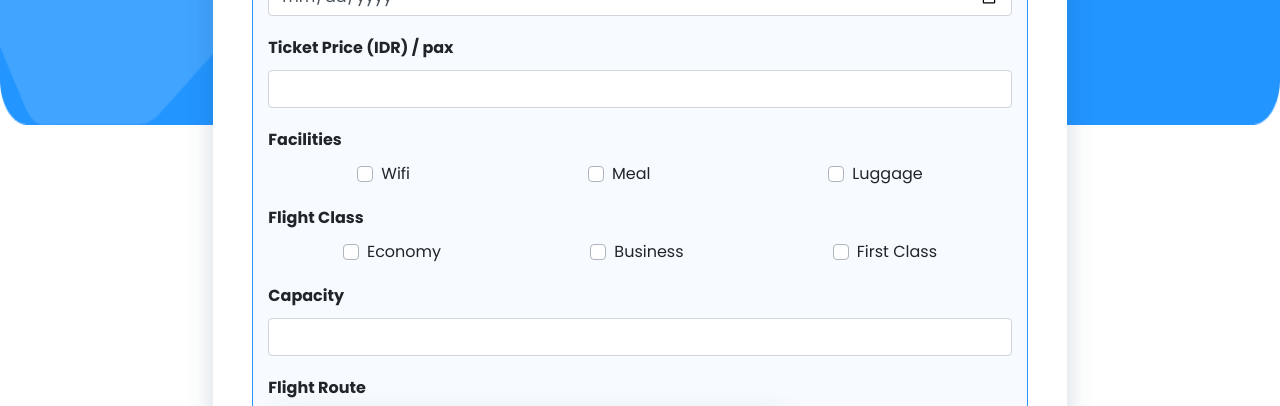
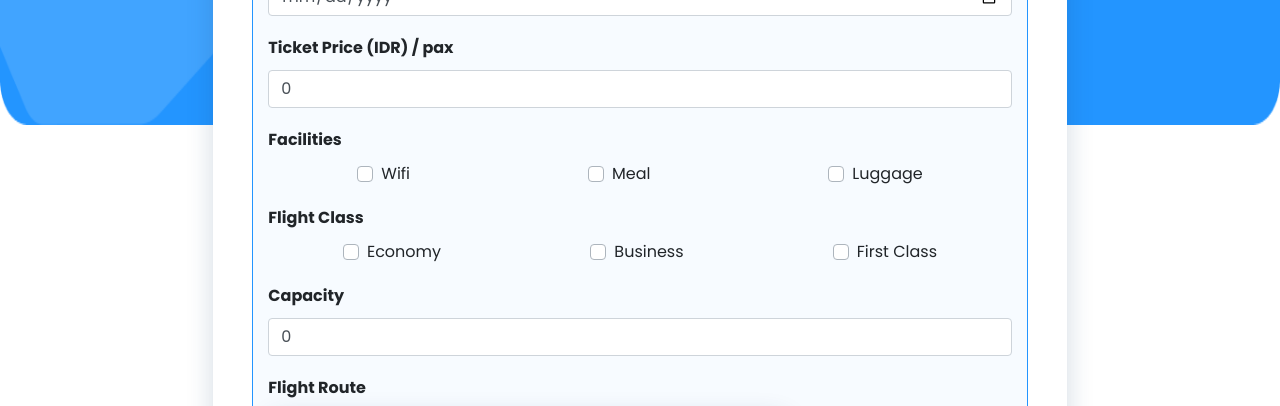
Before and after one commit to andrawanerlang1/TERBANGIN-FrontEnd, a Vue app: page /post-flight in a window 1280 px wide. Shown: the part 680-1086 px from the top of the page. Built offline with nearby package versions, Linux system fonts and the light colour scheme; what vue-sweetalert2, vue-toasted would draw is missing.

Commit message:
add v-model for post flight page

```diff
--- a/src/components/_base/FlightDetail/FlightInputPost.vue
+++ b/src/components/_base/FlightDetail/FlightInputPost.vue
@@ -18,34 +18,39 @@
         <div class="separatorName">
           Departure Time
         </div>
-        <b-form-input type="time"></b-form-input>
+        <b-form-input type="time" v-model="departureTime"></b-form-input>
       </div>
       <div class="formSeparator">
         <div class="separatorName">
           Arrival Time
         </div>
-        <b-form-input type="time"></b-form-input>
+        <b-form-input type="time" v-model="arrivalTime"></b-form-input>
       </div>
       <div class="formSeparator">
         <div class="separatorName">
           Flight Date
         </div>
-        <b-form-input type="date"></b-form-input>
+        <b-form-input type="date" v-model="flightDate"></b-form-input>
       </div>
       <div class="formSeparator">
         <div class="separatorName">
           Ticket Price (IDR) / pax
         </div>
-        <b-form-input type="number" min="0" max="10000000"></b-form-input>
+        <b-form-input
+          type="number"
+          min="0"
+          max="10000000"
+          v-model="price"
+        ></b-form-input>
       </div>
       <div class="formSeparator">
         <div class="separatorName">
           Facilities
         </div>
         <div style="display:flex;justify-content:space-around; font-weight:500">
-          <b-form-checkbox value="wifi">Wifi</b-form-checkbox>
-          <b-form-checkbox value="food">Meal</b-form-checkbox>
-          <b-form-checkbox value="luggage">Luggage</b-form-checkbox>
+          <b-form-checkbox v-model="wifi" value="1">Wifi</b-form-checkbox>
+          <b-form-checkbox v-model="food" value="1">Meal</b-form-checkbox>
+          <b-form-checkbox v-model="luggage" value="1">Luggage</b-form-checkbox>
         </div>
       </div>
       <div class="formSeparator">
@@ -62,7 +67,12 @@
         <div class="separatorName">
           Capacity
         </div>
-        <b-form-input type="number" min="10" max="5000"></b-form-input>
+        <b-form-input
+          type="number"
+          min="10"
+          max="5000"
+          v-model="capacity"
+        ></b-form-input>
       </div>
       <div class="formSeparator">
         <div class="separatorName">
@@ -115,7 +125,7 @@
         <div class="separatorName">
           Flight Code
         </div>
-        <b-form-input></b-form-input>
+        <b-form-input v-model="flightCode"></b-form-input>
       </div>
     </div>
   </div>
@@ -126,6 +136,15 @@ export default {
   data() {
     return {
       mascapai: null,
+      departureTime: null,
+      arrivalTime: null,
+      flightDate: null,
+      price: 0,
+      wifi: 0,
+      food: 0,
+      capacity: 0,
+      luggage: 0,
+      flightCode: null,
       from: null,
       to: null,
       terminal: null,
```
